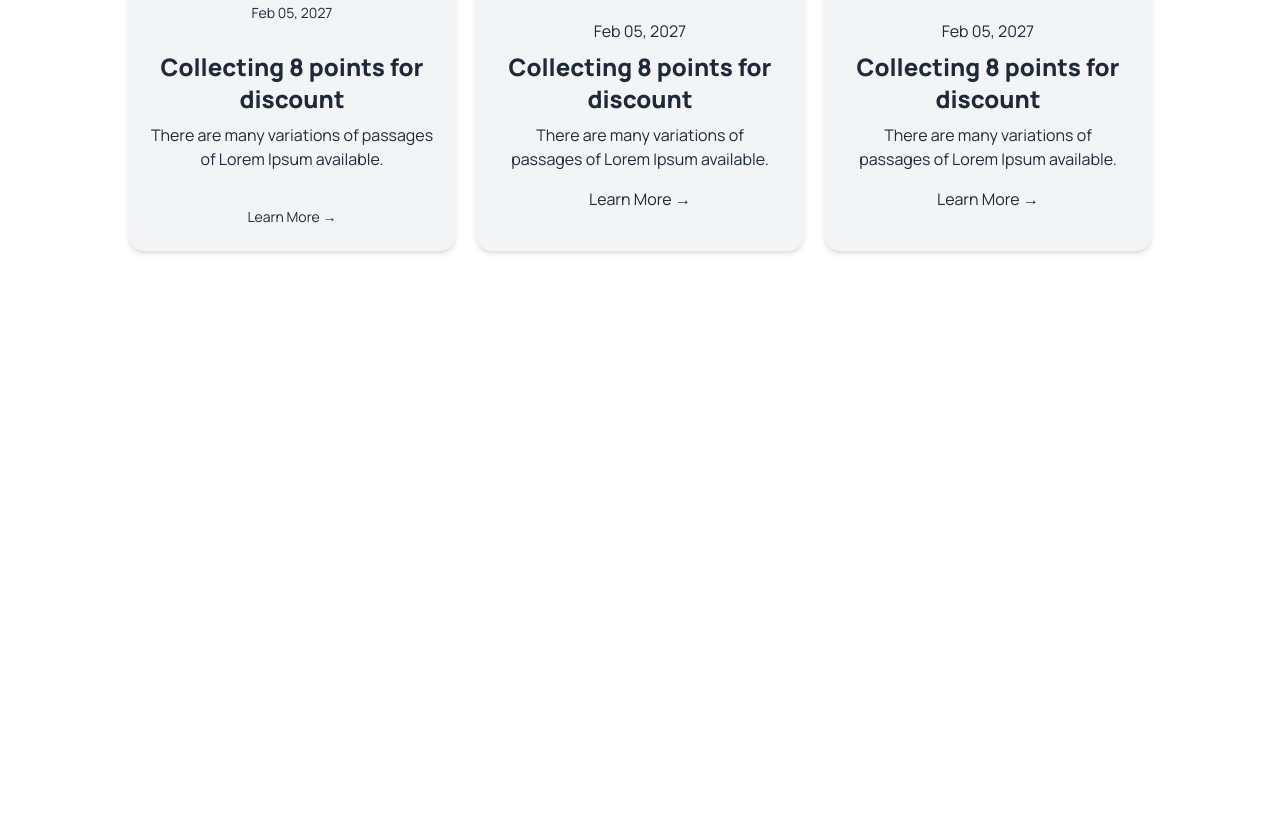
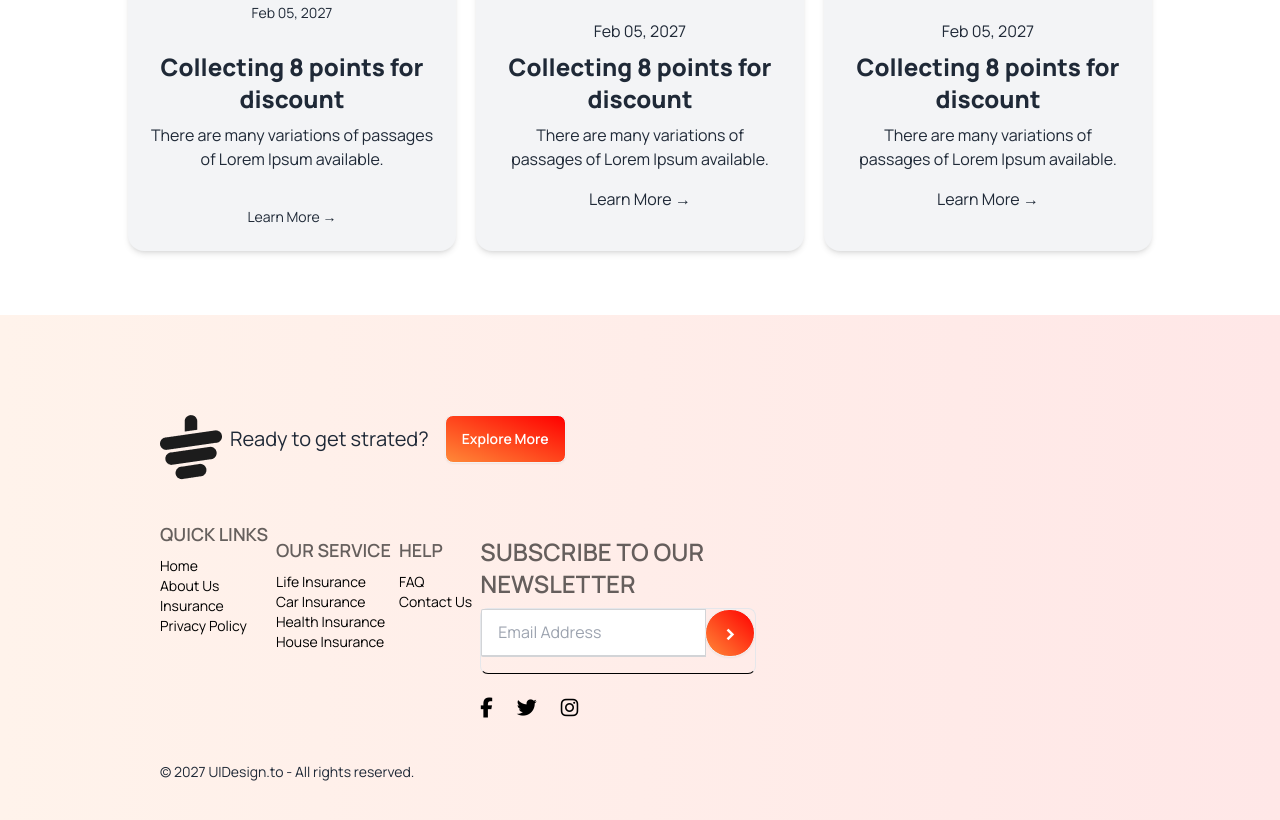
Before and after one commit to yeashin007/tea-shop, a plain HTML site: page index.html in a window 1280 px wide. Shown: the part 2664-3484 px from the top of the page. Before the commit the page ends 2979 px from the top, so only its background shows below. Drawn offline with nearby package versions, Linux system fonts and the light colour scheme.

Commit message:
Completed with responsive

```diff
--- a/index.html
+++ b/index.html
@@ -33,7 +33,7 @@
         <div class="hero">
             <div class="hero-content flex-col lg:flex-row gap-5">
                 <div class="">
-                    <h1 class="text-7xl font-extrabold">
+                    <h1 class="text-4xl md:text-5xl lg:text-7xl font-extrabold">
                         It's good <br>
                         time at The <br>
                         tea house <br>
@@ -63,7 +63,7 @@
         <!-- feature section -->
         <section class="container w-11/12 lg:w-4/5 mx-auto my-16">
             <div class="text-center space-y-5">
-                <h2 class="text-5xl font-extrabold">Our Featured Products</h2>
+                <h2 class="text-3xl md:text-4xl lg:text-5xl font-extrabold">Our Featured Products</h2>
                 <p>There are many variations of passages of Lorem Ipsum available, but the majority have suffered
                     alteration
                     in some form, by injected humour, or randomised words which don't look even slightly believable.
@@ -128,7 +128,7 @@
                 <div class="bg-gradient-to-r from-[#D9D9D9] to-white rounded"></div>
             </div>
             <div class="w-full lg:w-3/5 space-y-3">
-                <h2 class="text-5xl font-extrabold">Great Tea, Freshly <br>
+                <h2 class="text-3xl md:text-4xl lg:text-5xl font-extrabold">Great Tea, Freshly <br>
                     Presented</h2>
                 <p>The meaning of gong cha is chanese is to provide the best tea to emperor from all possessions . It
                     represents the highest quality and self expectation. Establishing in 2006, Gong cha had been deeply
@@ -147,7 +147,7 @@
             class="container w-11/12 lg:w-4/5 mx-auto my-16 min-h-28 bg-gradient-to-r from-[#ff8838] to-[#df2e3c] p-4 lg:px-16 lg:py-24 rounded flex flex-col lg:flex-row gap-20 items-center">
             <!-- text content -->
             <div class="space-y-4 pr-5">
-                <h2 class="text-5xl font-extrabold text-white">Meet Our Super <br>Clients</h2>
+                <h2 class="text-3xl md:text-4xl lg:text-5xl font-extrabold text-white">Meet Our Super <br>Clients</h2>
                 <p>There are many variations of passages of Lorem Ipsum available, but the majority have suffered
                     alteration in some form, by injected humour, or randomised words which don't look even slightly
                     believable.
@@ -159,7 +159,7 @@
                 <!-- review: next -->
                 <div class="bg-white lg:opacity-40 px-6 py-6 max-h-52 rounded-md relative">
                     <figure
-                        class="inline-block rounded-full border-8 bg-white absolute top-0 left-0 -translate-x-1/2 -translate-y-1/2">
+                        class="inline-block rounded-full border-8 bg-white absolute top-0 left-1/2 md:left-0 -translate-x-1/2 -translate-y-1/2">
                         <img src="./images/client.png" alt="Client pic">
                     </figure>
                     <p>We are providing the best and suitable home insurance services for the people who are
@@ -173,12 +173,12 @@
                     </div>
                 </div>
                 <!-- review: current -->
-                <div class="bg-white p-6 lg:max-h-52 rounded-md lg:-left-24 lg:bottom-28 lg:w-[320px] z-10 lg:absolute">
+                <div class="bg-white py-4 md:p-6 lg:max-h-52 rounded-md lg:-left-24 lg:bottom-28 lg:w-[320px] z-10 relative lg:absolute">
                     <figure
-                        class="inline-block rounded-full border-8 bg-white lg:absolute top-0 left-0 -translate-x-1/2 -translate-y-1/2">
+                        class="inline-block rounded-full border-8 bg-white absolute top-0 left-1/3 md:left-0 lg:-translate-x-1/2 -translate-y-1/2">
                         <img src="./images/client.png" alt="Client pic">
                     </figure>
-                    <p class="-mt-12 lg:mt-0">We are providing the best and suitable home insurance services for the
+                    <p class="mt-2 lg:mt-0">We are providing the best and suitable home insurance services for the
                         people who are
                         interested
                         to treatment
@@ -192,7 +192,7 @@
                 <!-- review: previous -->
                 <div class="bg-white lg:opacity-40 px-6 py-6 max-h-52 rounded-md relative">
                     <figure
-                        class="inline-block rounded-full border-8 bg-white absolute top-0 left-0 -translate-x-1/2 -translate-y-1/2">
+                        class="inline-block rounded-full border-8 bg-white absolute top-0 left-1/2 md:left-0 -translate-x-1/2 -translate-y-1/2">
                         <img src="./images/client.png" alt="Client pic">
                     </figure>
                     <p>We are providing the best and suitable home insurance services for the people who are
@@ -211,7 +211,7 @@
         <!-- News & Events section -->
         <section class="container w-11/12 lg:w-4/5 mx-auto my-16">
             <div class="text-center space-y-5 w-11/12 mx-auto">
-                <h2 class="text-5xl font-extrabold">News & Events</h2>
+                <h2 class="text-3xl md:text-4xl lg:text-5xl font-extrabold">News & Events</h2>
                 <p>There are many variations of passages of Lorem Ipsum available, but the majority have suffered
                     alteration in some form, by injected humour, or randomised words which don't look even slightly
                     believable.
@@ -263,9 +263,66 @@
         </section>
     </main>
 
-    <footer>
-
-    </footer>
+    <footer class="footer max-w-[1680px] mx-auto block p-5 lg:px-[160px] py-[100px] bg-gradient-to-r from-[#fff3eb] to-[#ffe7e7] text-base-content space-y-10">
+        <!-- start section -->
+        <div class="flex justify-between">
+            <img src="./images/cup.png" alt="Cup logo">
+            <div class="flex items-center gap-4">
+                <h4 class="text-xl">Ready to get strated?</h4>
+                <button
+                    class="btn transition-colors duration-500 text-white bg-gradient-to-tr from-[#FF8938] to-[#F00]">Explore
+                    More</button>
+            </div>
+        </div>
+        <!-- Link and subscribe -->
+        <div class="flex flex-col md:flex-row justify-between text-black space-y-4">
+                <nav class="flex flex-col">
+                    <header class="footer-title text-lg font-semibold">Quick Links</header>
+                    <div class="grid grid-cols-2 md:grid-cols-1 gap-x-10">
+                        <a class="link link-hover">Home</a>
+                        <a class="link link-hover">About Us</a>
+                        <a class="link link-hover">Insurance</a>
+                        <a class="link link-hover">Privacy Policy</a>
+                    </div>
+              </nav>
+              <nav class="flex flex-col">
+                <header class="footer-title text-lg font-semibold">Our Service</header>
+                <div class="grid grid-cols-2 gap-x-10 md:grid-cols-1">
+                    <a class="link link-hover">Life Insurance</a>
+                    <a class="link link-hover">Car Insurance</a>
+                    <a class="link link-hover">Health Insurance</a>
+                    <a class="link link-hover">House Insurance</a>
+                </div>
+              </nav>
+              <nav class="flex flex-col">
+                <header class="footer-title text-lg font-semibold">Help</header>
+                <div class="grid grid-cols-2  md:grid-cols-1 gap-x-10">
+                    <a class="link link-hover">FAQ</a>
+                    <a class="link link-hover">Contact Us</a>
+                </div>
+              </nav>
+              <div>
+                <header class="footer-title text-lg md:text-2xl font-semibold">Subscribe to our <br>newsletter</header>
+                <form>
+                    <fieldset class="form-control w-40">
+                        <div class="join border-b-black border-[1px] pb-4">
+                        <input type="text" placeholder="Email Address" class="input input-bordered join-item border-b-2 rounded-sm" />
+                        <button class="btn rounded-full ml-2 bg-gradient-to-tr from-[#FF8938] to-[#F00] text-2xl text-white font-bold">&gt;</button>
+                        </div>
+                    </fieldset>
+                </form>
+                <nav class="space-x-5 mt-5 text-xl">
+                    <a href=""><i class="fa-brands fa-facebook-f"></i></a>
+                    <a href=""><i class="fa-brands fa-twitter"></i></a>
+                    <a href=""><i class="fa-brands fa-instagram"></i></a>
+                </nav>
+              </div>
+        </div>
+        <!-- copyright section -->
+        <div class="flex justify-center">
+            <p>&copy; 2027 UIDesign.to - All rights reserved.</p>
+        </div>
+      </footer>
 </body>
 
 </html>
```
